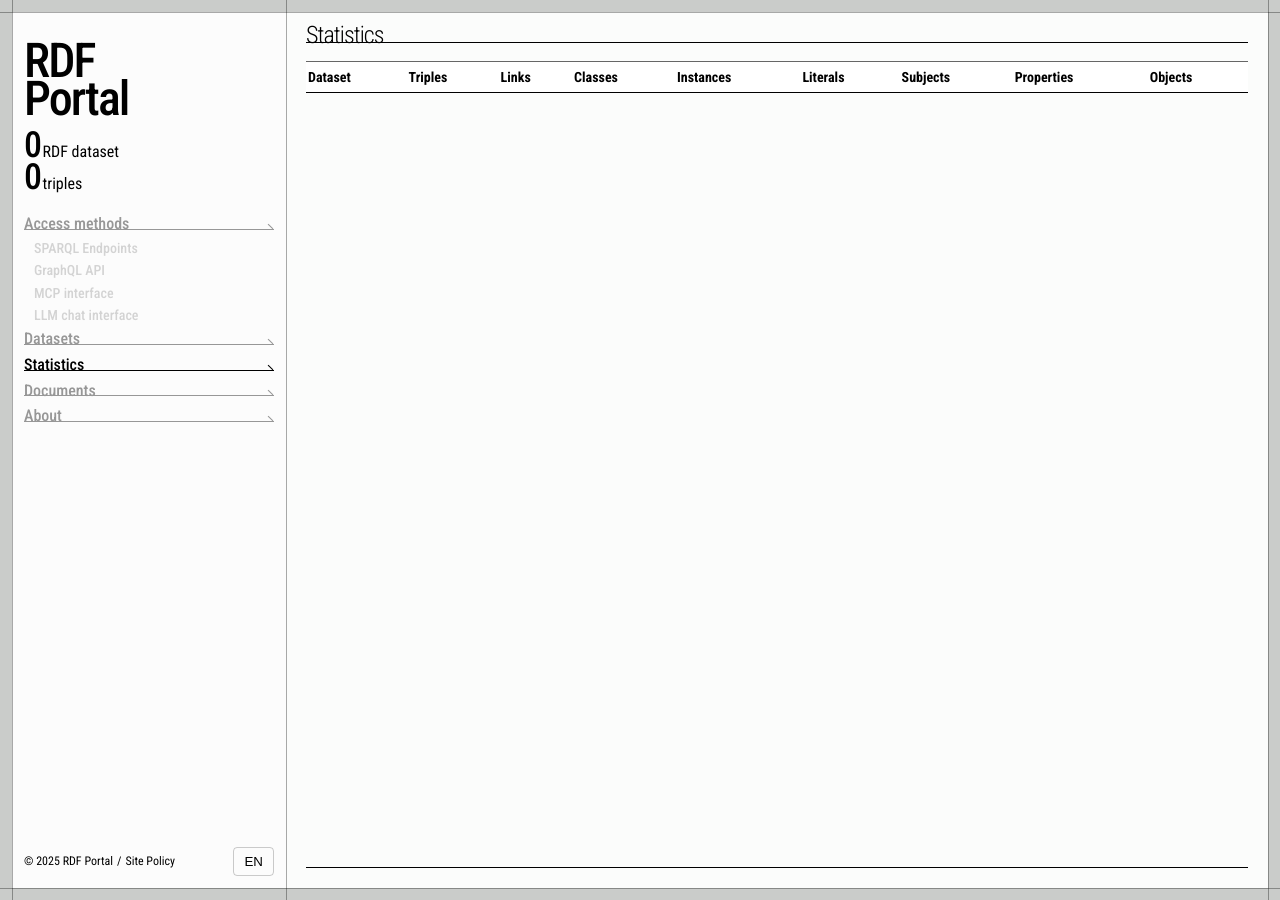
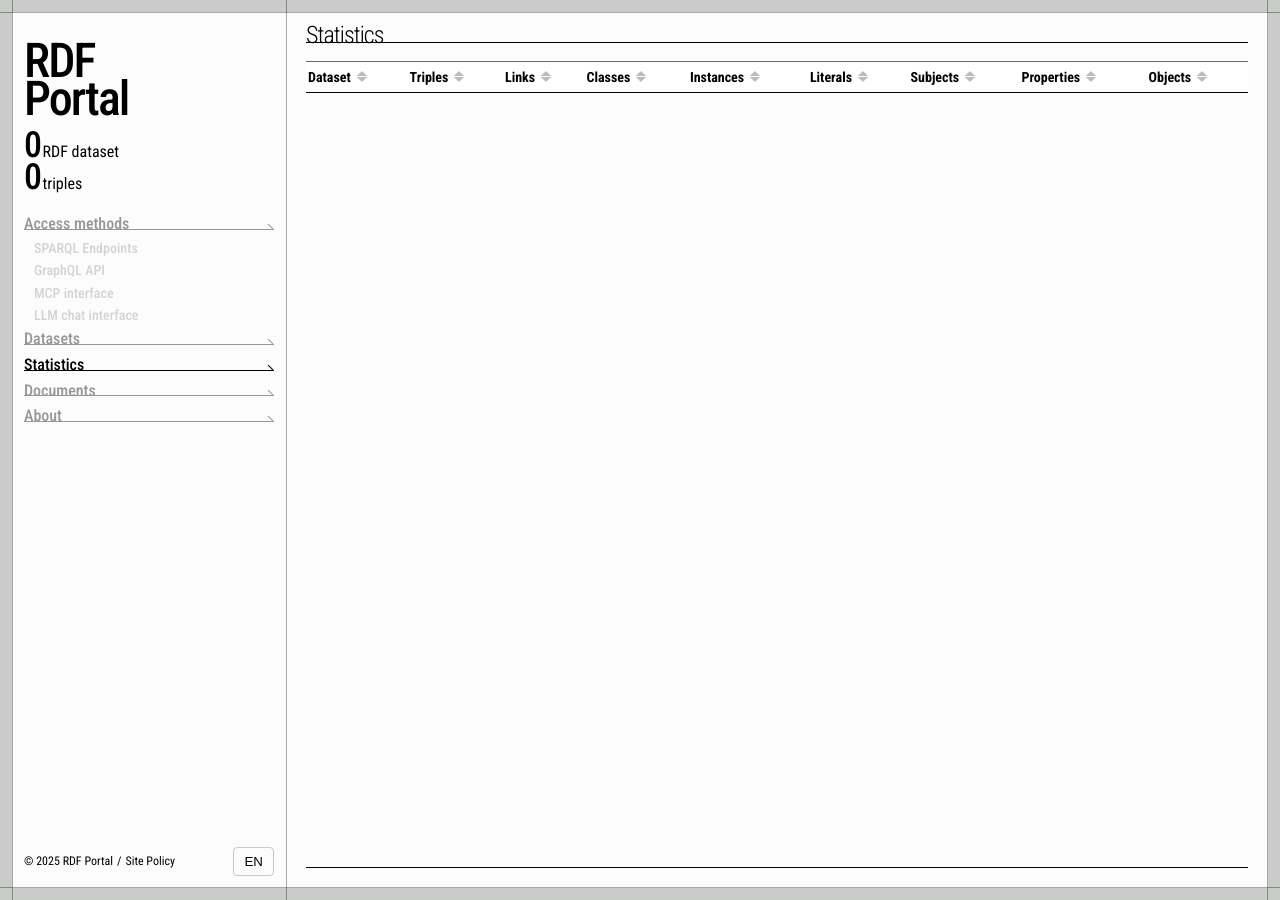
Before and after one commit to rdfportal/website, a Jekyll site: the page built from statistics.md, in a window 1280 px wide. Built offline with Jekyll 4.4.1, drawn with Linux system fonts in a browser that asks for light colours.

Commit message:
Fix minor styling issues

```diff
--- a/_sass/foundation/_base.sass
+++ b/_sass/foundation/_base.sass
@@ -39,18 +39,21 @@
     position: fixed
     display: block
     z-index: calc(var(--z-index-global-navigation) + 1)
+    pointer-events: none
   &::before
-    width: 100vw
     top: var(--gap)
-    left: 0
+    left: calc(var(--gap) * -1)
+    right: calc(var(--gap) * -1)
+    bottom: var(--gap)
     border-top: 1px solid #0005
-    box-shadow: 0 calc(100vh - var(--gap) * 2) 0 #0005
+    border-bottom: 1px solid #0005
   &::after
-    height: 100vh
-    top: 0
+    top: calc(var(--gap) * -1)
     left: var(--gap)
+    right: var(--gap)
+    bottom: calc(var(--gap) * -1)
     border-left: 1px solid #0005
-    box-shadow: calc(100vw - var(--gap) * 2) 0 0 #0005
+    border-right: 1px solid #0005
 
 // Links
 a
--- a/_sass/object/component/_tag-stats-bar.sass
+++ b/_sass/object/component/_tag-stats-bar.sass
@@ -3,6 +3,7 @@
 
   > .inner
     padding-bottom: 60px
+    padding-left: 1rem
     box-sizing: content-box
     vertical-align: bottom
     column-gap: 0.5rem
--- a/_sass/object/project/_StatisticsTableView.sass
+++ b/_sass/object/project/_StatisticsTableView.sass
@@ -19,6 +19,39 @@
           > th
             cursor: pointer
             border-bottom: solid 1px #000
+            padding-right: 16px
+            &[data-sort]
+              > .th-label
+                position: relative
+                padding-right: 3px
+                &::before, &::after
+                  content: ''
+                  position: absolute
+                  left: calc(100% + 2px)
+                  color: #bbb
+                  font-size: 0.45em
+                  line-height: 1
+                  pointer-events: none
+                  transform: scaleX(1.8)
+                  transform-origin: left center
+                &::before
+                  content: '▲'
+                  top: 2px
+                &::after
+                  content: '▼'
+                  bottom: 2px
+              &.asc
+                > .th-label
+                  &::before
+                    color: #000
+                  &::after
+                    color: #bbb
+              &.desc
+                > .th-label
+                  &::before
+                    color: #bbb
+                  &::after
+                    color: #000
       > tbody
         > tr
           > td
--- a/assets/js/DatasetCard.js
+++ b/assets/js/DatasetCard.js
@@ -111,13 +111,16 @@
     // updates document.documentElement.lang.
     try {
       // disconnect existing observer if present
-      if (this.#languageChangeHandler && typeof this.#languageChangeHandler.disconnect === 'function') {
+      if (
+        this.#languageChangeHandler &&
+        typeof this.#languageChangeHandler.disconnect === "function"
+      ) {
         this.#languageChangeHandler.disconnect();
       }
 
       const observer = new MutationObserver((mutations) => {
         for (const m of mutations) {
-          if (m.type === 'attributes' && m.attributeName === 'lang') {
+          if (m.type === "attributes" && m.attributeName === "lang") {
             if (this.#element) {
               this.#element.innerHTML = this.#generateContent();
               this.#setupEventListeners(this.#element);
@@ -126,7 +129,10 @@
           }
         }
       });
-      observer.observe(document.documentElement, { attributes: true, attributeFilter: ['lang'] });
+      observer.observe(document.documentElement, {
+        attributes: true,
+        attributeFilter: ["lang"],
+      });
       this.#languageChangeHandler = observer;
     } catch (e) {
       // Fallback: no observer available, leave handler null.
@@ -156,12 +162,12 @@
     // イベントリスナーをクリーンアップ
     if (this.#languageChangeHandler) {
       try {
-        if (typeof this.#languageChangeHandler.disconnect === 'function') {
+        if (typeof this.#languageChangeHandler.disconnect === "function") {
           this.#languageChangeHandler.disconnect();
         } else {
           // noop
         }
-      } catch (e) { }
+      } catch (e) {}
       this.#languageChangeHandler = null;
     }
 
@@ -189,7 +195,9 @@
     const tripleCount = this.#dataset.statistics?.number_of_triples;
     let html = '<div class="meta">';
     if (issued) {
-      html += `<span class="issued">${this.#escapeHtml(issued)}</span>`;
+      html += `<span class="issued">Last update: ${this.#escapeHtml(
+        issued
+      )}</span>`;
     }
     if (tripleCount && typeof tripleCount === "number") {
       html += `<span class="triples">${tripleCount.toLocaleString()} triples</span>`;
@@ -212,7 +220,7 @@
         this.#options.linkBaseUrl.replace(/\/$/, "") +
           "/dataset/" +
           encodeURIComponent(this.#dataset.id) +
-        "/",
+          "/"
       );
       return `<a class="${DatasetCard.TITLE_CLASS} ${DatasetCard.LINK_CLASS}" href="${href}">${safe}</a>`;
     }
@@ -242,12 +250,13 @@
 
     if (desc)
       return `<div class="${DatasetCard.DESCRIPTION_CLASS}">${this.#escapeHtml(
-        desc,
+        desc
       )}</div>`;
     if (this.#options.showFallbackDescription)
-      return `<div class="${DatasetCard.DESCRIPTION_CLASS
+      return `<div class="${
+        DatasetCard.DESCRIPTION_CLASS
       } isFallback">${this.#escapeHtml(
-          DatasetCard.DEFAULTS.FALLBACK_DESCRIPTION,
+        DatasetCard.DEFAULTS.FALLBACK_DESCRIPTION
       )}</div>`;
     return "";
   }
@@ -265,14 +274,16 @@
   }
   #renderTag(tag) {
     if (typeof tag === "string")
-      return `<span class="${DatasetCard.TAG_CLASS
+      return `<span class="${
+        DatasetCard.TAG_CLASS
       }" data-tag="${this.#escapeHtml(tag)}">${this.#escapeHtml(tag)}</span>`;
     if (tag && typeof tag === "object" && tag.id) {
       const lang = document.documentElement.lang || "ja";
       const txt = tag.label?.[lang] || tag.label?.ja || tag.label?.en || tag.id;
-      return `<span class="${DatasetCard.TAG_CLASS
+      return `<span class="${
+        DatasetCard.TAG_CLASS
       }" data-tag="${this.#escapeHtml(tag.id)}">${this.#escapeHtml(
-          txt,
+        txt
       )}</span>`;
     }
     return "";
@@ -315,7 +326,10 @@
     const size = this.#options.iconSize || 48;
     const tags = this.#extractTagStrings(this.#getTags());
     try {
-      if (window.DatasetIcon && typeof window.DatasetIcon.createSvg === 'function') {
+      if (
+        window.DatasetIcon &&
+        typeof window.DatasetIcon.createSvg === "function"
+      ) {
         return window.DatasetIcon.createSvg(tags, size, {});
       }
     } catch (e) {
--- a/statistics.md
+++ b/statistics.md
@@ -13,15 +13,15 @@
     <table>
       <thead>
         <tr>
-          <th data-sort="title">Dataset</th>
-          <th data-sort="number_of_triples">Triples</th>
-          <th data-sort="number_of_links">Links</th>
-          <th data-sort="number_of_classes">Classes</th>
-          <th data-sort="number_of_instances">Instances</th>
-          <th data-sort="number_of_literals">Literals</th>
-          <th data-sort="number_of_subjects">Subjects</th>
-          <th data-sort="number_of_properties">Properties</th>
-          <th data-sort="number_of_objects">Objects</th>
+          <th data-sort="title"><span class="th-label">Dataset</span></th>
+          <th data-sort="number_of_triples"><span class="th-label">Triples</span></th>
+          <th data-sort="number_of_links"><span class="th-label">Links</span></th>
+          <th data-sort="number_of_classes"><span class="th-label">Classes</span></th>
+          <th data-sort="number_of_instances"><span class="th-label">Instances</span></th>
+          <th data-sort="number_of_literals"><span class="th-label">Literals</span></th>
+          <th data-sort="number_of_subjects"><span class="th-label">Subjects</span></th>
+          <th data-sort="number_of_properties"><span class="th-label">Properties</span></th>
+          <th data-sort="number_of_objects"><span class="th-label">Objects</span></th>
         </tr>
       </thead>
       <tbody>
```
Also changed, not shown: datasets.md (+9 -4 lines). Lines whose indentation alone changed are shown as unchanged.
